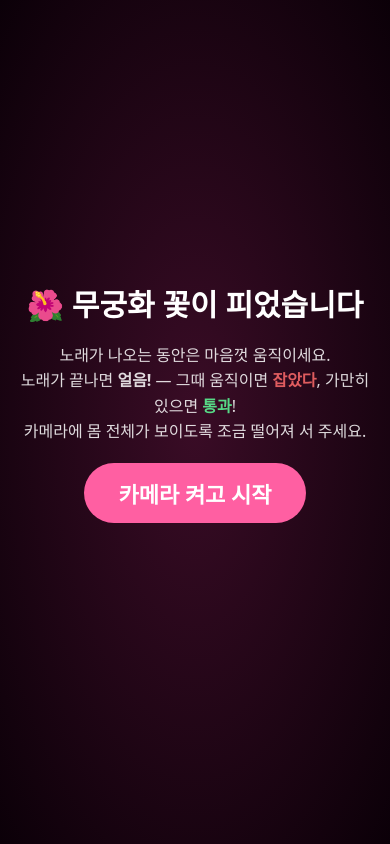
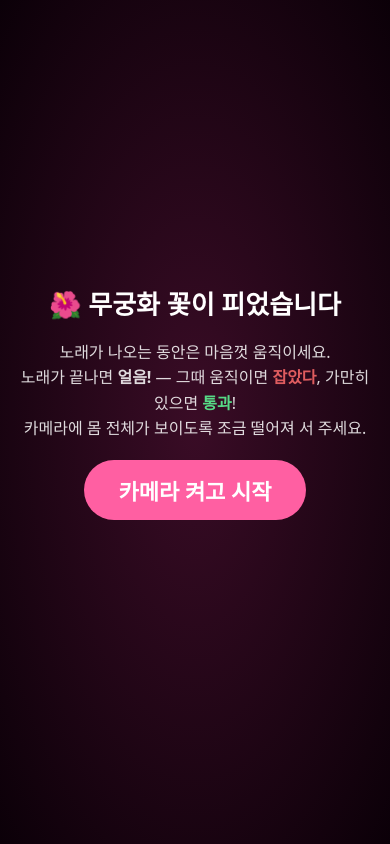
Before and after one commit to chul4749/mugunghwa, a plain HTML site: page index.html in a window 390 px wide. Drawn offline with Linux system fonts and the light colour scheme.

Commit message:
시작 화면 제목 줄바꿈 정리
Co-Authored-By: Claude Opus 5.5 <noreply@anthropic.com>

```diff
--- a/index.html
+++ b/index.html
@@ -49,7 +49,8 @@
 
   #start { position:absolute; inset:0; display:flex; flex-direction:column; gap:18px; align-items:center;
     justify-content:center; background:radial-gradient(#3a0c26,#0b0008); text-align:center; padding:16px; }
-  #start h1 { margin:0; font-size:clamp(30px,6vw,60px); }
+  #start h1 { margin:0; font-size:clamp(26px,6vw,60px); word-break:keep-all; }
+  #start p { word-break:keep-all; }
   #start p { margin:0; opacity:.85; line-height:1.6; max-width:560px; }
   button { font:inherit; font-size:22px; font-weight:800; padding:14px 34px; border-radius:999px; border:0;
     background:var(--pink); color:#fff; cursor:pointer; }
--- a/sw.js
+++ b/sw.js
@@ -1,5 +1,5 @@
 // 오프라인 캐시: 한 번 접속하면 이후엔 인터넷 없이 실행
-const CACHE = 'mugunghwa-v1';
+const CACHE = 'mugunghwa-v2';
 const FILES = ['./', './index.html', './manifest.json', './icon-192.png', './icon-512.png', './icon-180.png'];
 
 self.addEventListener('install', e => {
```
